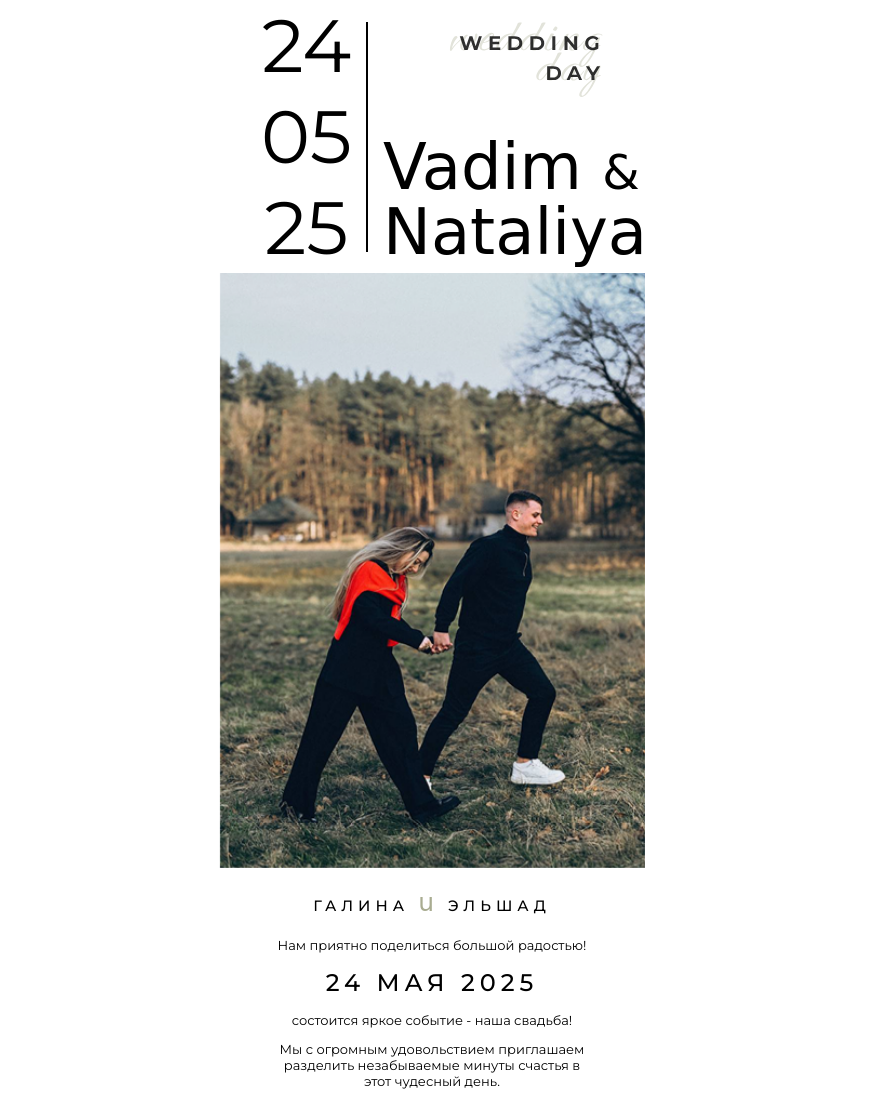
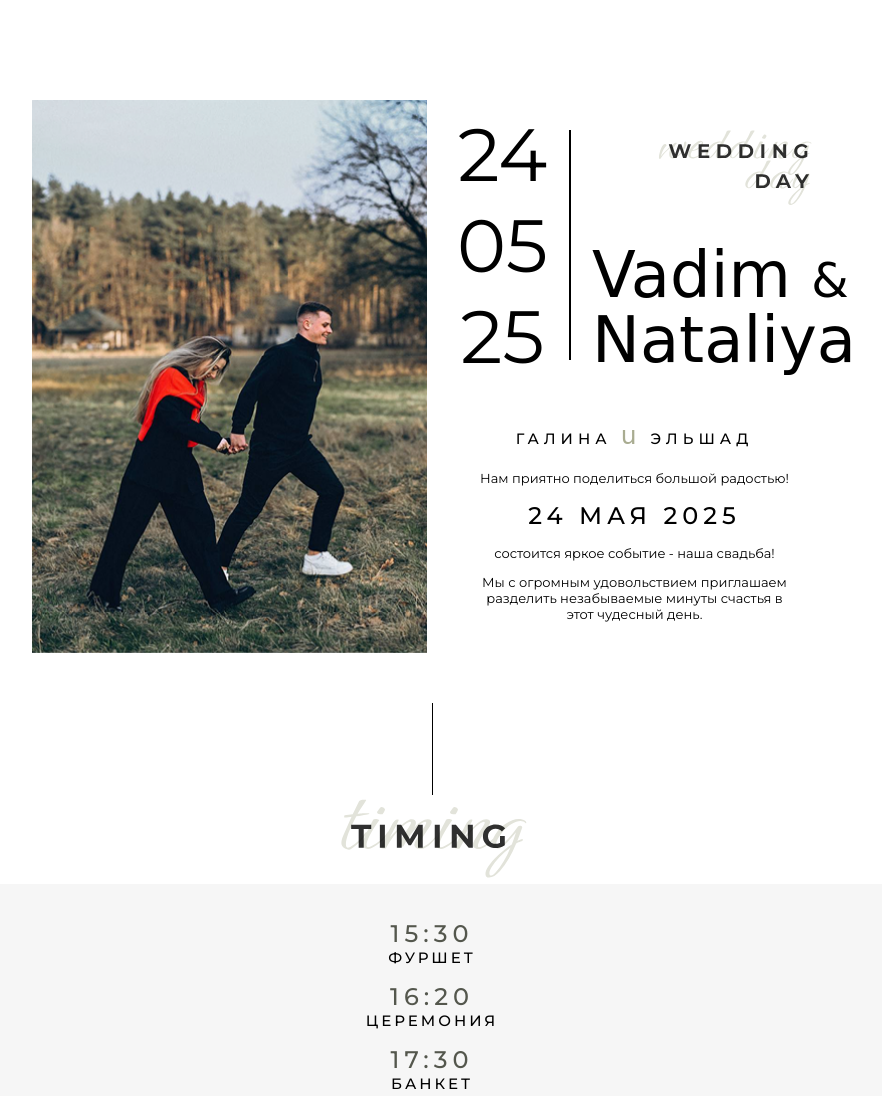
Before and after one commit to mqpanda/wedding-site, a plain HTML site: page index.html in a window 1280 px wide. Shown: the top 1096 px of the page, without its empty margins (208-1090 px from the left). Drawn offline with Linux system fonts and the light colour scheme; a web font is replaced by a local one.

Commit message:
попыточка

```diff
--- a/index.html
+++ b/index.html
@@ -14,7 +14,10 @@
   </head>
   <body>
     <main>
-      <section class="welcome-block container">
+      <section>
+        <div class="container-1">
+          <div class="item item-1">
+            <div class="welcome-block container">
               <div>
                 <h2>24</h2>
                 <h2>05</h2>
@@ -31,19 +34,25 @@
                   Vadim <span style="font-size: 48px">&</span> Nataliya
                 </div>
               </div>
-      </section>
-      <section>
+            </div>
+          </div>
+
+          <div class="item item-2">
             <img class="photo" src="./IMG/photo.png" alt="photo" />
-      </section>
-      <section class="guests">
+          </div>
+          <div class="item item-3">
+            <div class="guests">
               <h3 class="names">Галина <span class="and">u</span> Эльшад</h3>
               <p>Нам приятно поделиться большой радостью!</p>
               <h4>24 мая 2025</h4>
               <p>состоится яркое событие - наша свадьба!</p>
               <p>
-          Мы с огромным удовольствием приглашаем разделить незабываемые минуты
-          счастья в этот чудесный день.
+                Мы с огромным удовольствием приглашаем разделить незабываемые
+                минуты счастья в этот чудесный день.
               </p>
+            </div>
+          </div>
+        </div>
       </section>
 
       <div class="divider-2"></div>
@@ -198,6 +207,6 @@
         <p class="end">мы будем ждать вас!</p>
       </section>
     </main>
-    <script src="script.js"></script>
+    <!-- <script src="script.js"></script> -->
   </body>
 </html>
--- a/style.css
+++ b/style.css
@@ -14,10 +14,12 @@ body,
   display: flex;
   justify-content: space-between;
   align-items: center;
-  margin: 20px 30px;
+  margin: 0 auto;
+  padding: 0 20px;
   opacity: 0;
   transform: translateY(30px);
   animation: fade-in-up 1s ease-out forwards;
+  max-width: 375px;
 }
 
 .divider {
@@ -394,3 +396,37 @@ a {
 .telegram-padding {
   padding: 40px 0px;
 }
+
+.container-1 {
+  display: flex;
+  flex-direction: column;
+  gap: 10px;
+}
+
+/* ДЛЯ ПК */
+@media (min-width: 768px) {
+  .container-1 {
+    display: grid;
+    grid-template-columns: 1fr 1fr; /* Две колонки */
+    gap: 10px;
+    max-width: 800px;
+    margin: 0 auto;
+    margin-top: 100px;
+    margin-bottom: 50px;
+  }
+
+  .item-2 {
+    grid-column: 1; /* В левой колонке */
+    grid-row: 1 / span 2; /* Растягиваем на две строки */
+  }
+
+  .item-1 {
+    grid-column: 2; /* Во второй колонке */
+    grid-row: 1; /* Сверху */
+  }
+
+  .item-3 {
+    grid-column: 2; /* Во второй колонке */
+    grid-row: 2; /* Снизу */
+  }
+}
```
Lines whose indentation alone changed are shown as unchanged.
